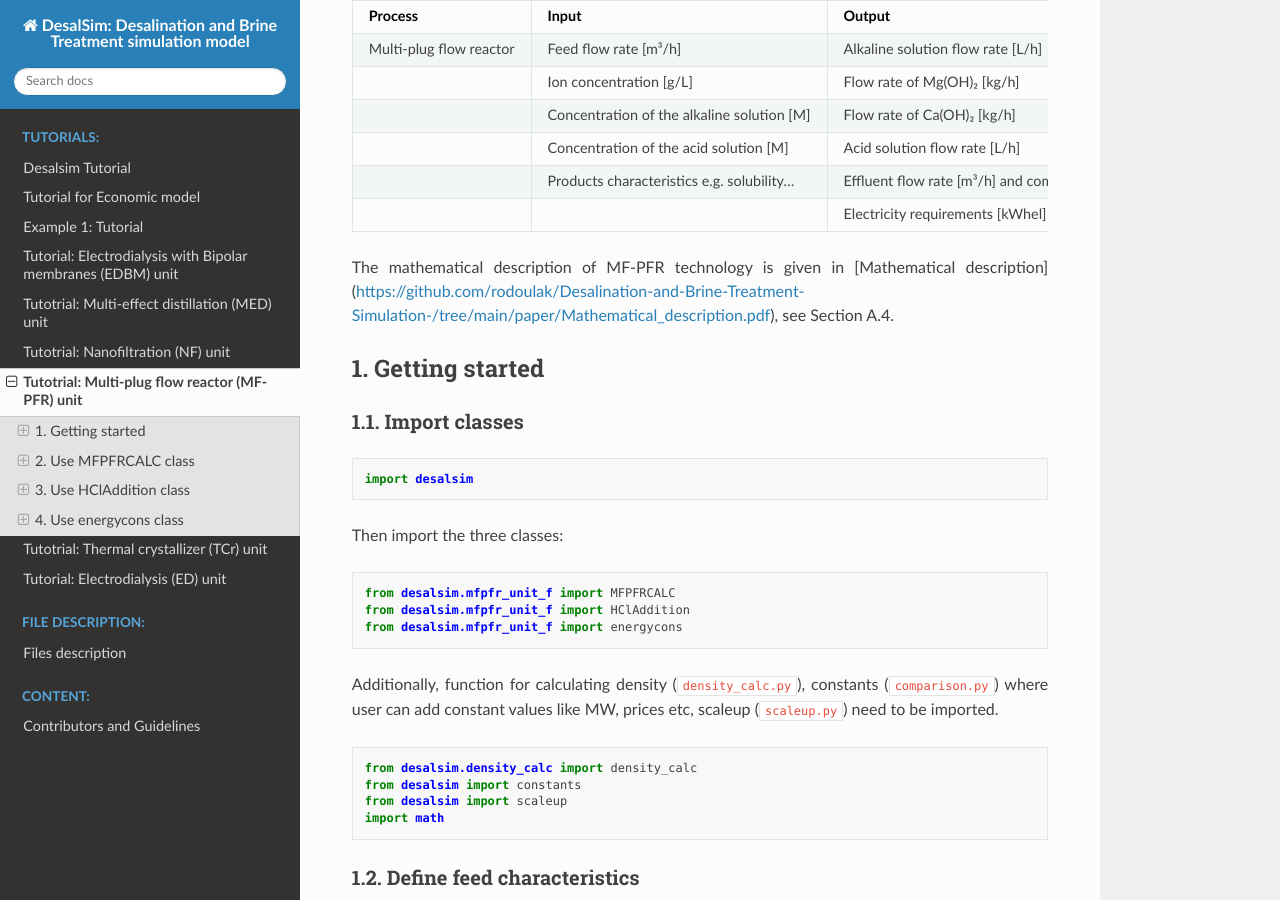
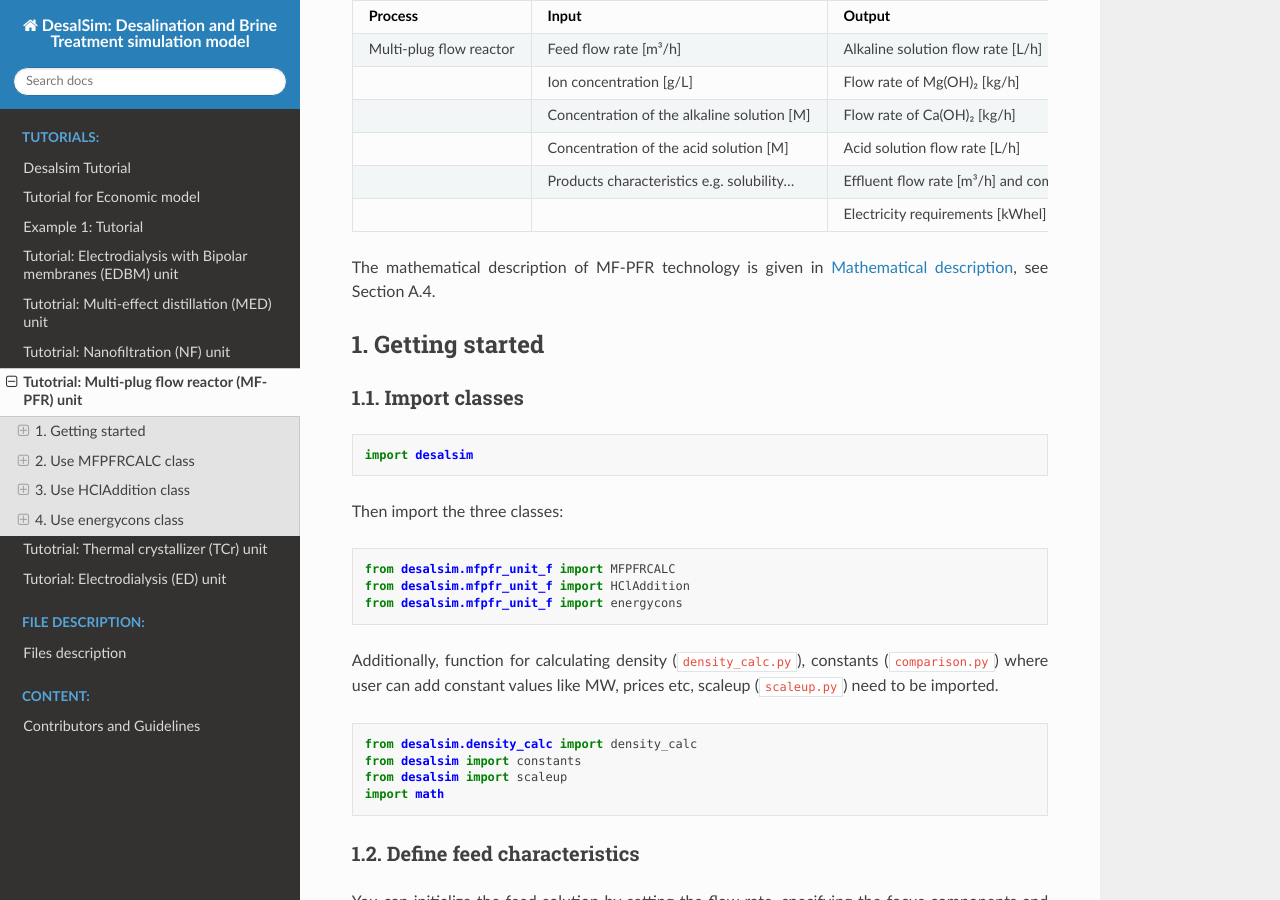
Before and after one commit to rodoulak/Desalsim_web, a Sphinx documentation site: the page built from source/Tutorials/MF-PFR_Tutorial.rst, in a window 1280 px wide and 900 px high, scrolled down 988 px. Built offline with Sphinx 7.4.7 and the Read the Docs theme 3.1.0, drawn with Linux system fonts in a browser that asks for light colours; some of the changed lines change nothing that is shown.

Commit message:
Update MF-PFR_Tutorial.rst

```diff
--- a/source/Tutorials/MF-PFR_Tutorial.rst
+++ b/source/Tutorials/MF-PFR_Tutorial.rst
@@ -44,7 +44,9 @@ In this tutorial, we will focus on how to use the three classes.
      - Electricity requirements [kWhel]
 
 
-The mathematical description of MF-PFR technology is given in [Mathematical description](https://github.com/rodoulak/Desalination-and-Brine-Treatment-Simulation-/tree/main/paper/Mathematical_description.pdf), see Section A.4.
+The mathematical description of MF-PFR technology is given in `Mathematical description`_, see Section A.4.
+
+.. _Mathematical description: https://github.com/rodoulak/Desalsim_web/blob/main/Mathematical%20description.pdf
 
 1. Getting started
 ========
```
